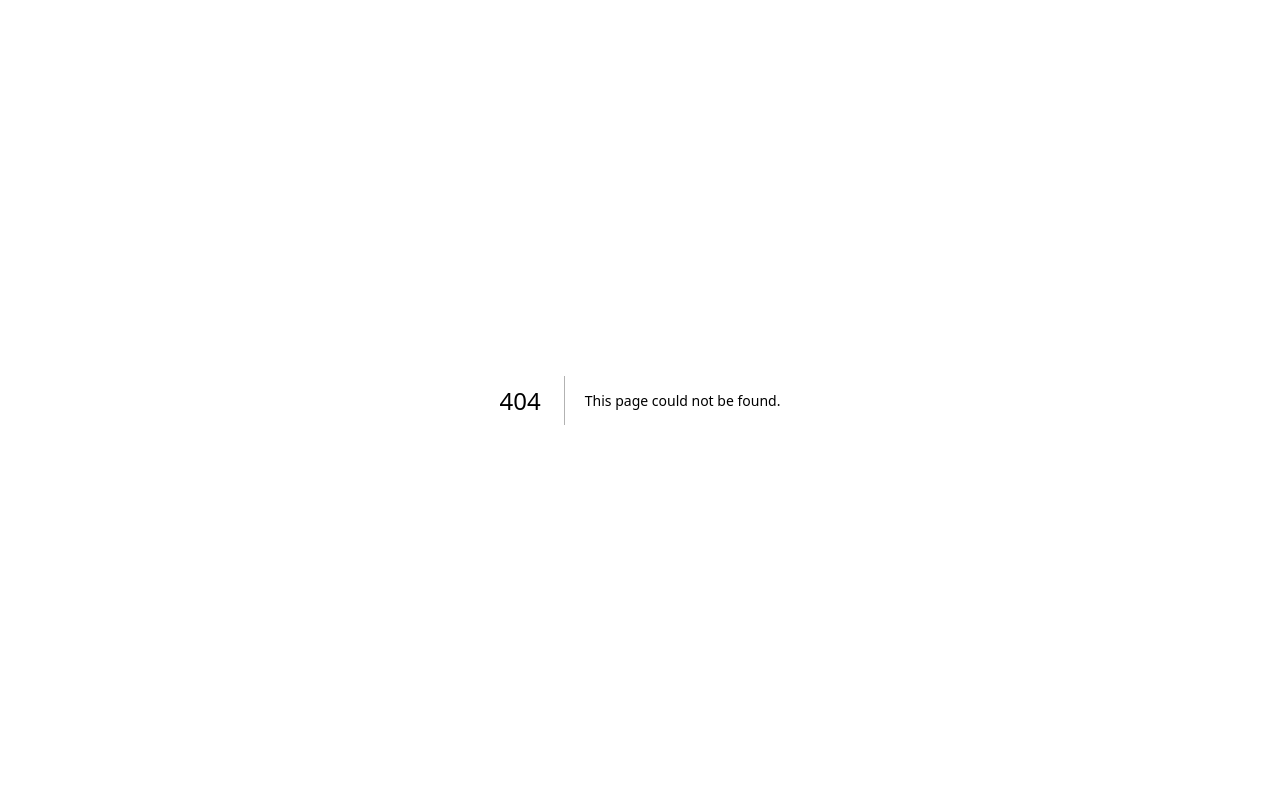
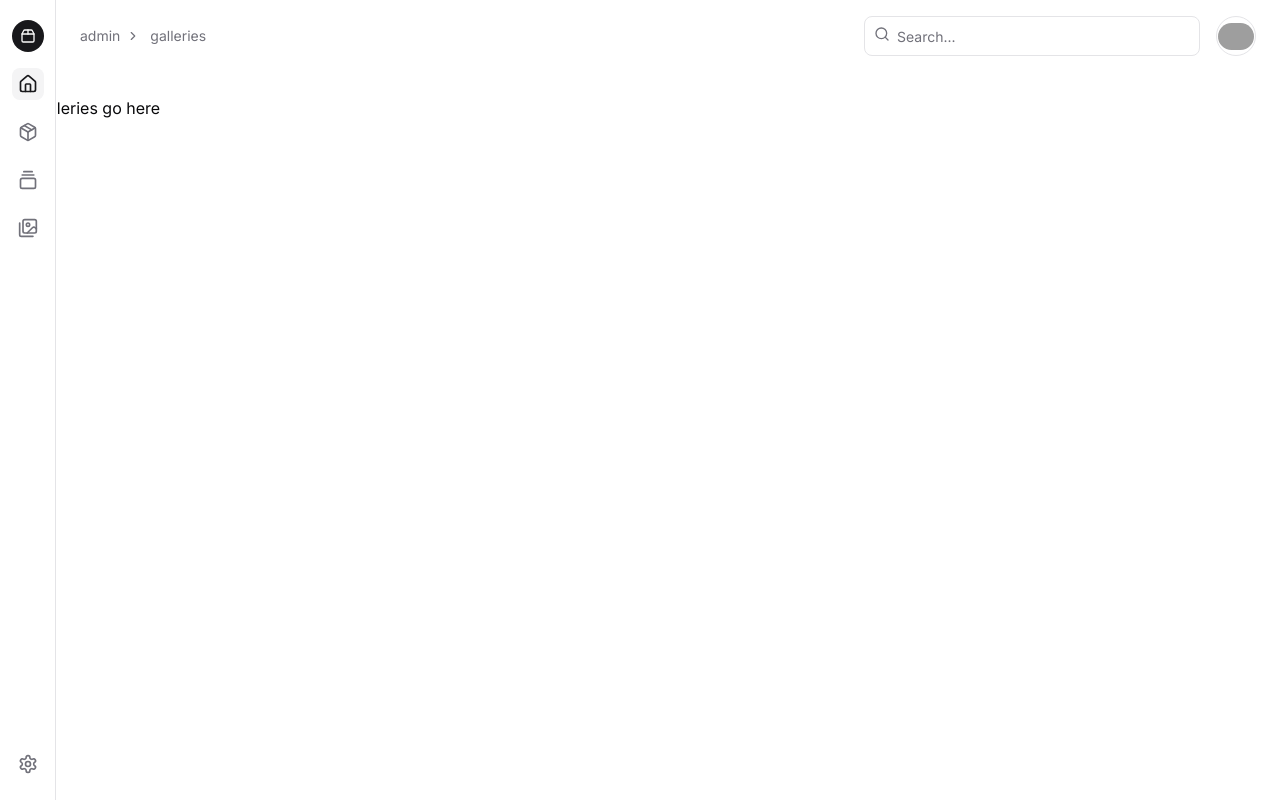
Before and after one commit to Aerys12/aerysmedia-fe, a Next.js app: page /admin/galleries in a window 1280 px wide. Before the commit this address had no page. Built offline with nearby package versions, Linux system fonts and the light colour scheme; grey boxes are pictures that could not be loaded.

Commit message:
admin pages skeletons

```diff
--- a/src/components/DashboardAside.tsx
+++ b/src/app/admin/_components/DashboardAside.tsx
@@ -29,7 +29,7 @@ export default function DashboardAside() {
 					<Tooltip>
 						<TooltipTrigger asChild>
 							<Link
-								href='#'
+								href='/admin'
 								className='flex h-9 w-9 items-center justify-center rounded-lg bg-accent text-accent-foreground  transition-colors hover:text-foreground md:h-8 md:w-8'
 							>
 								<Home className='h-5 w-5' />
@@ -43,7 +43,7 @@ export default function DashboardAside() {
 					<Tooltip>
 						<TooltipTrigger asChild>
 							<Link
-								href='#'
+								href='/admin/services'
 								className='flex h-9 w-9 items-center justify-center rounded-lg text-muted-foreground  transition-colors hover:text-foreground md:h-8 md:w-8'
 							>
 								<Package className='h-5 w-5' />
@@ -57,7 +57,7 @@ export default function DashboardAside() {
 					<Tooltip>
 						<TooltipTrigger asChild>
 							<Link
-								href='#'
+								href='/admin/galleries'
 								className='flex h-9 w-9 items-center justify-center rounded-lg text-muted-foreground transition-colors hover:text-foreground md:h-8 md:w-8'
 							>
 								<GalleryVerticalEnd className='h-5 w-5' />
@@ -71,7 +71,7 @@ export default function DashboardAside() {
 					<Tooltip>
 						<TooltipTrigger asChild>
 							<Link
-								href='#'
+								href='/admin/images'
 								className='flex h-9 w-9 items-center justify-center rounded-lg text-muted-foreground transition-colors hover:text-foreground md:h-8 md:w-8'
 							>
 								<Images className='h-5 w-5' />
@@ -87,7 +87,7 @@ export default function DashboardAside() {
 					<Tooltip>
 						<TooltipTrigger asChild>
 							<Link
-								href='#'
+								href='/admin/settings'
 								className='flex h-9 w-9 items-center justify-center rounded-lg text-muted-foreground transition-colors hover:text-foreground md:h-8 md:w-8'
 							>
 								<Settings className='h-5 w-5' />
--- a/src/components/DashboardHeader.tsx
+++ b/src/app/admin/_components/DashboardHeader.tsx
@@ -1,6 +1,8 @@
+"use client";
 import Link from "next/link";
 import Image from "next/image";
-import aerys from "../../public/_MG_6363.jpg";
+import aerys from "../../../../public/_MG_6363.jpg";
+import { usePathname } from "next/navigation";
 
 import {
 	Package2,
@@ -32,6 +34,8 @@ import {
 import { Input } from "@/components/ui/input";
 
 export default function DashboardHeader() {
+	const path = usePathname();
+	const pathnames = path.split("/").filter((x) => x);
 	return (
 		<div className='flex flex-col sm:gap-4 sm:py-4 sm:pl-14'>
 			<header className='sticky top-0 z-30 flex h-14 items-center gap-4 border-b bg-background px-4 sm:static sm:h-auto sm:border-0 sm:bg-transparent sm:px-6'>
@@ -52,28 +56,28 @@ export default function DashboardHeader() {
 								<span className='sr-only'>Aerys Media Photography</span>
 							</Link>
 							<Link
-								href='#'
+								href='/admin'
 								className='flex items-center gap-4 px-2.5 text-muted-foreground hover:text-foreground'
 							>
 								<Home className='h-5 w-5' />
 								Dashboard
 							</Link>
 							<Link
-								href='#'
+								href='/admin/services'
 								className='flex items-center gap-4 px-2.5 text-muted-foreground hover:text-foreground'
 							>
 								<Package className='h-5 w-5' />
 								Services
 							</Link>
 							<Link
-								href='#'
+								href='/admin/galleries'
 								className='flex items-center gap-4 px-2.5 text-foreground'
 							>
 								<GalleryVerticalEnd className='h-5 w-5' />
 								Galleries
 							</Link>
 							<Link
-								href='#'
+								href='/admin/images'
 								className='flex items-center gap-4 px-2.5 text-muted-foreground hover:text-foreground'
 							>
 								<Images className='h-5 w-5' />
@@ -84,21 +88,20 @@ export default function DashboardHeader() {
 				</Sheet>
 				<Breadcrumb className='hidden md:flex'>
 					<BreadcrumbList>
-						<BreadcrumbItem>
-							<BreadcrumbLink asChild>
-								<Link href='#'>Dashboard</Link>
-							</BreadcrumbLink>
-						</BreadcrumbItem>
-						<BreadcrumbSeparator />
-						<BreadcrumbItem>
-							<BreadcrumbLink asChild>
-								<Link href='#'>Services</Link>
-							</BreadcrumbLink>
-						</BreadcrumbItem>
-						<BreadcrumbSeparator />
-						<BreadcrumbItem>
-							<BreadcrumbPage>All Services</BreadcrumbPage>
-						</BreadcrumbItem>
+						{pathnames.map((value, index) => {
+							const breadcrumbPath = `/${pathnames
+								.slice(0, index + 1)
+								.join("/")}`;
+
+							return (
+								<BreadcrumbItem key={breadcrumbPath}>
+									<BreadcrumbLink asChild>
+										<Link href={breadcrumbPath}>{value}</Link>
+									</BreadcrumbLink>
+									{index < pathnames.length - 1 && <BreadcrumbSeparator />}
+								</BreadcrumbItem>
+							);
+						})}
 					</BreadcrumbList>
 				</Breadcrumb>
 				<div className='relative ml-auto flex-1 md:grow-0'>
--- /dev/null
+++ b/src/app/admin/galleries/page.tsx
@@ -0,0 +1,7 @@
+export default function GalleriesPage() {
+    return (
+        <div>
+            <h1>Galleries go here</h1>
+        </div>
+    );
+}
--- /dev/null
+++ b/src/app/admin/images/page.tsx
@@ -0,0 +1,7 @@
+export default function ImagesPage() {
+    return (
+        <div>
+            <h1>Images go here</h1>
+        </div>
+    );
+}
--- /dev/null
+++ b/src/app/admin/layout.tsx
@@ -0,0 +1,16 @@
+
+import DashboardAside from "./_components/DashboardAside";
+import DashboardHeader from "./_components/DashboardHeader";
+
+
+export default function AdminLayout({
+	children,
+}: Readonly<{ children: React.ReactNode }>) {
+	return (
+		<>
+			<DashboardAside />
+			<DashboardHeader />
+			<div className='container my-6'>{children}</div>
+		</>
+	);
+}
--- /dev/null
+++ b/src/app/admin/page.tsx
@@ -0,0 +1,7 @@
+export default function AdminDashboard() {
+	return (
+		<div>
+			<h1>Admin dashboard</h1>
+		</div>
+	);
+}
--- /dev/null
+++ b/src/app/admin/services/page.tsx
@@ -0,0 +1,7 @@
+export default function ServicesPage() {
+    return (
+        <div>
+            <h1>Services go here</h1>
+        </div>
+    );
+}
--- /dev/null
+++ b/src/app/admin/settings/page.tsx
@@ -0,0 +1,7 @@
+export default function SettingsPage() {
+	return (
+		<div>
+			<h1>Settings go here</h1>
+		</div>
+	);
+}
--- a/src/app/page.tsx
+++ b/src/app/page.tsx
@@ -1,12 +1,12 @@
 import Image from "next/image";
-import DashboardAside from "@/components/DashboardAside";
-import DashboardHeader from "@/components/DashboardHeader";
+import DashboardAside from "@/app/admin/_components/DashboardAside";
+import DashboardHeader from "@/app/admin/_components/DashboardHeader";
 
-export default function Dashboard() {
+export default function Landing() {
 	return (
 		<div className='flex min-h-screen w-full flex-col bg-muted/40'>
-			<DashboardAside />
-      <DashboardHeader />
+			<h1>Home</h1>
+
 		</div>
 	);
 }
```
